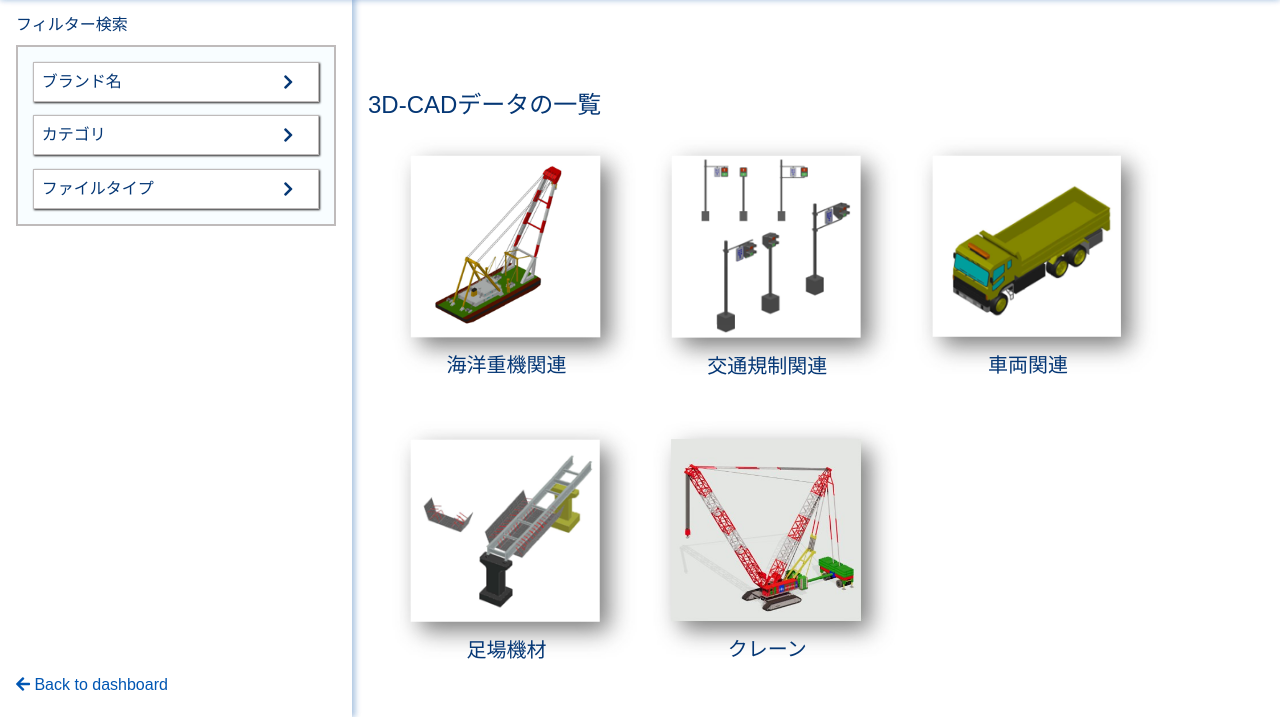
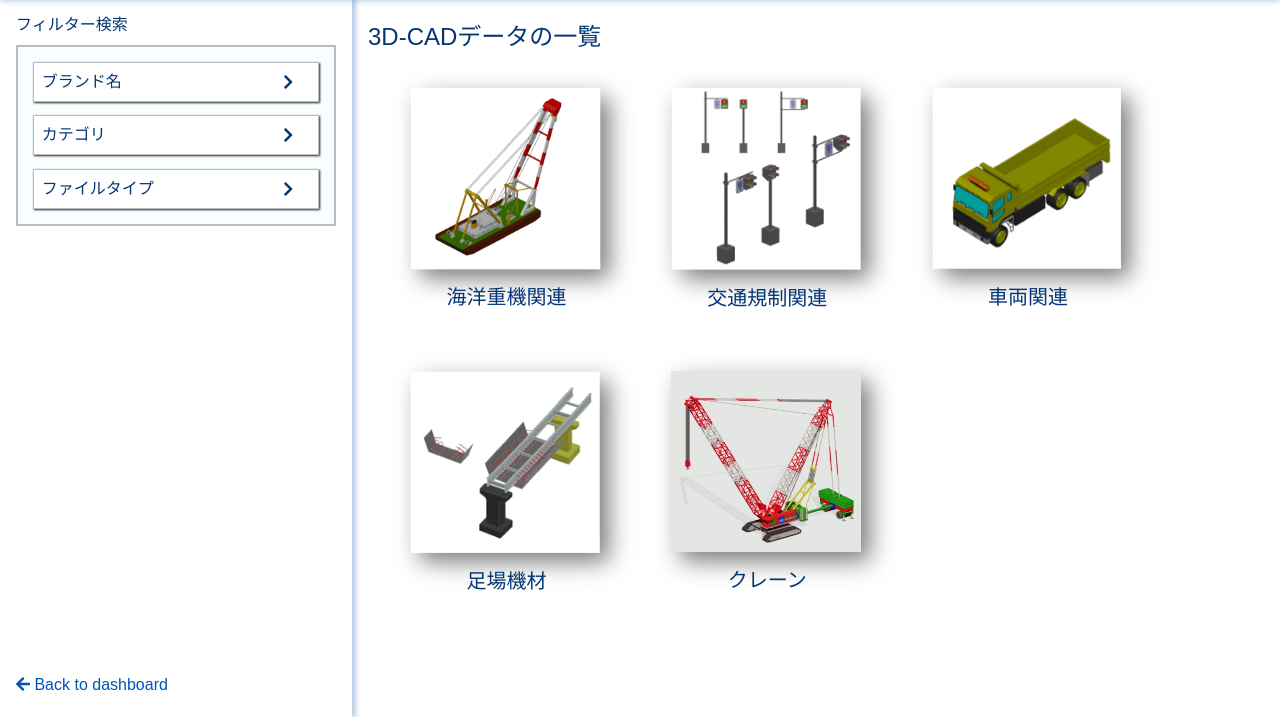
Before and after one commit to sonnh-ttdesignco/design-data-book-online-demo, a plain HTML site: page src/3d-cad/3d-cad-detail.html in a window 1280 px wide. Shown: the part 83-800 px from the top of the page. Drawn offline with nearby package versions, Linux system fonts and the light colour scheme; sample sign-in values are in the browser's storage.

Commit message:
fix databook div scroll

```diff
--- a/src/3d-cad/3d-cad-detail.css
+++ b/src/3d-cad/3d-cad-detail.css
@@ -186,12 +186,10 @@
     box-sizing: content-box;
     padding-right: calc(1rem + 17px);
     display: flex;
-    justify-content: center;
     flex-direction: column;
 }
 
 .databook-heading {
-    margin-top: 4vh;
     height: 3rem;
     width: 100%;
     display: flex;
```
